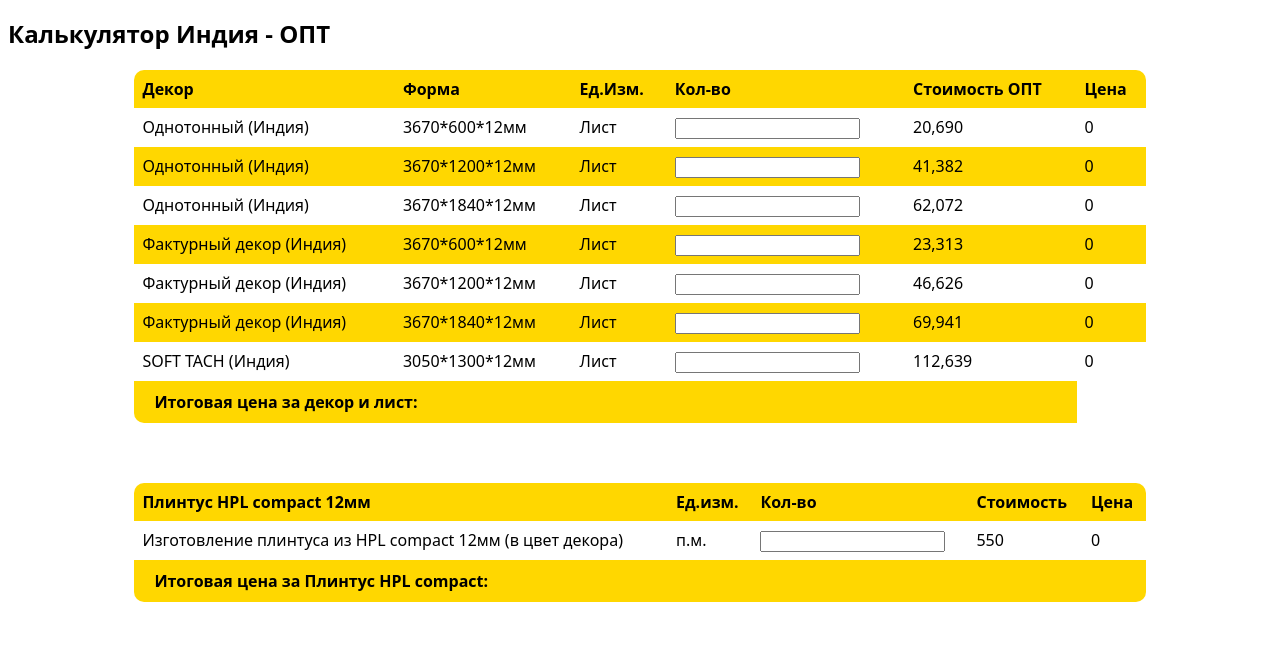
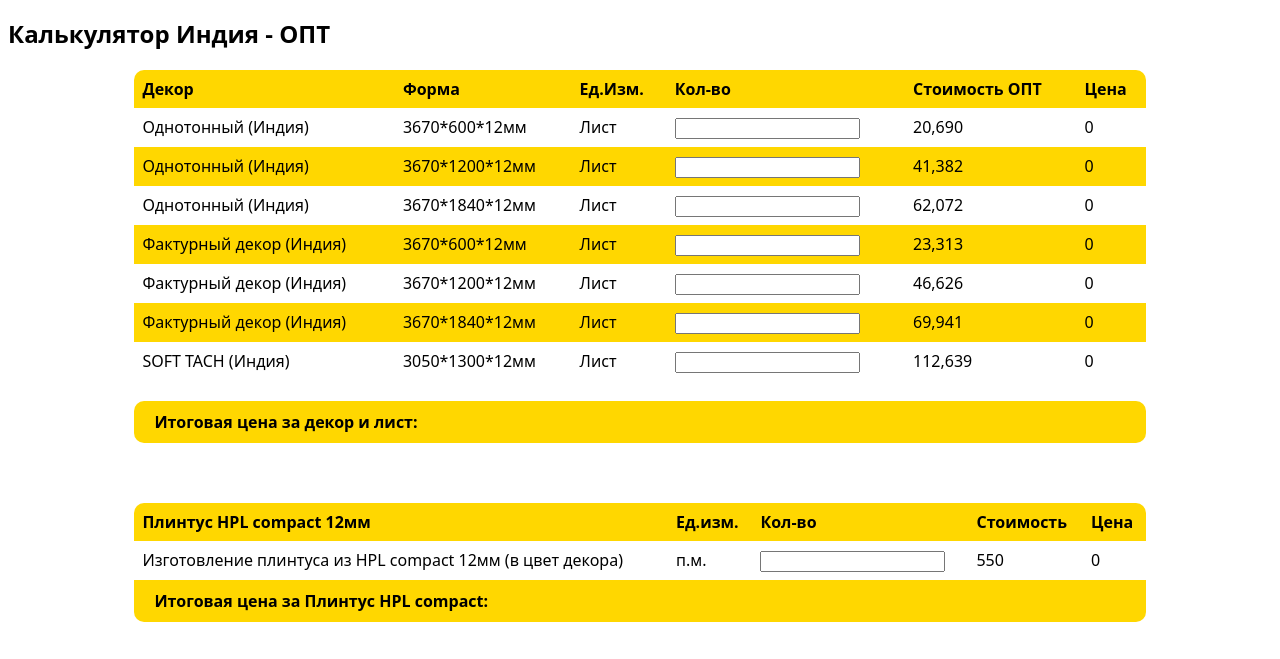
Before and after one commit to poltorashka16/OPT.github.io, a plain HTML site: page index.html in a window 1280 px wide. Shown: the part 118-777 px from the top of the page. Drawn offline with Linux system fonts and the light colour scheme; a script that the page names is missing.

Commit message:
Update index.html

```diff
--- a/index.html
+++ b/index.html
@@ -93,12 +93,14 @@
       </tr>
       <!-- Add more rows as needed -->
     </tbody>
-  <tfoot>
-   <tr>
+  </table>
+<table>
+  <thead>
+  <tr>
         <td colspan="5" id="totalCost">Итоговая цена за декор и лист: </td>
     </tr>
-</tfoot>
-  </table>
+  </thead>
+</table>
 
 <div class="table-spacing"></div>
 
```
